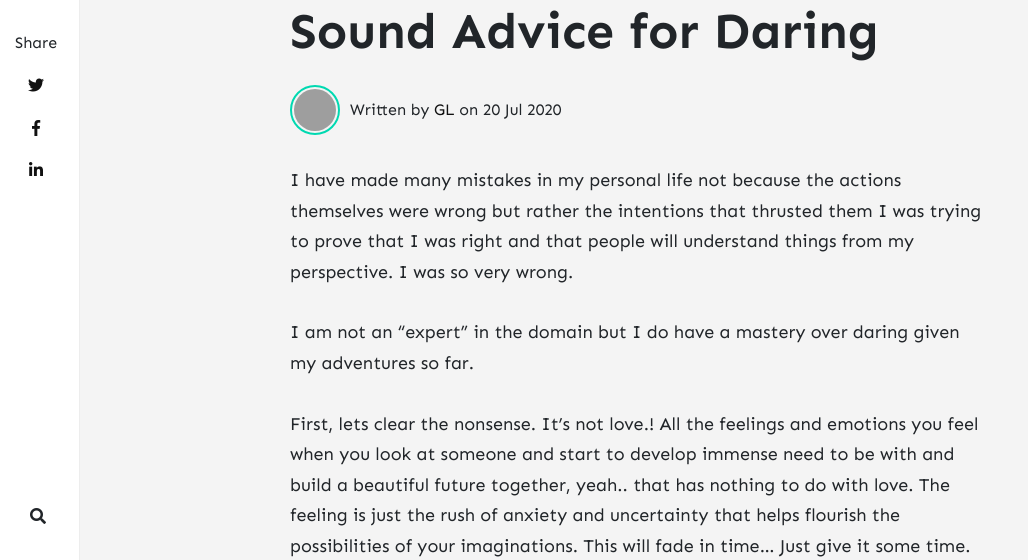
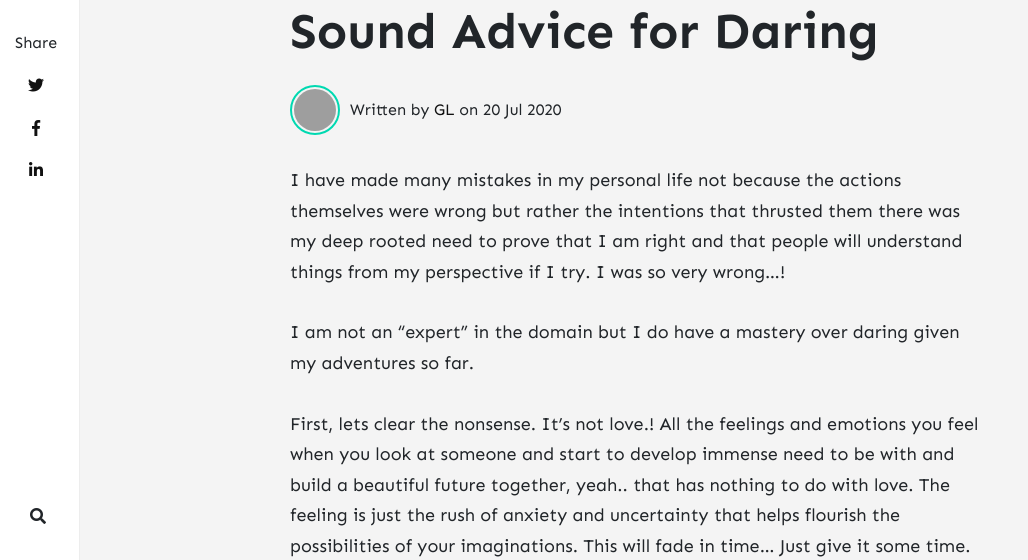
Before and after one commit to gowrav/gowrav.github.io, a Jekyll site: the page built from _posts/2020-07-20-sound-advice-for-daring.md, in a window 1280 px wide and 900 px high, cut to the strip 340-900 px from the top of the window. Shown: the whole strip, without its empty margins (0-1028 px from the left). Built offline with Jekyll 4.4.1, drawn with Linux system fonts in a browser that asks for light colours; nearby versions of some CDN libraries; comment, search, counter and statistics services are not loaded; grey boxes are pictures that could not be loaded.

Commit message:
Update 2020-07-20-sound-advice-for-daring.md

```diff
--- a/_posts/2020-07-20-sound-advice-for-daring.md
+++ b/_posts/2020-07-20-sound-advice-for-daring.md
@@ -9,7 +9,7 @@ description: ""
 rating:
 ---
 
-I have made many mistakes in my personal life not because the actions themselves were wrong but rather the intentions that thrusted them I was trying to prove that I was right and that people will understand things from my perspective. I was so very wrong.
+I have made many mistakes in my personal life not because the actions themselves were wrong but rather the intentions that thrusted them there was my deep rooted need to prove that I am right and that people will understand things from my perspective if I try. I was so very wrong...!
 
 I am not an "expert" in the domain but I do have a mastery over daring given my adventures so far.
 
```
